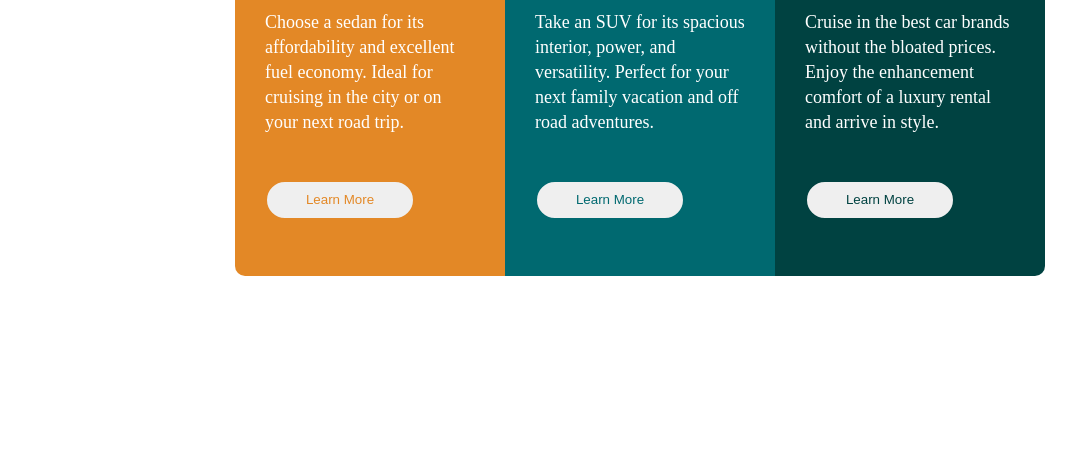
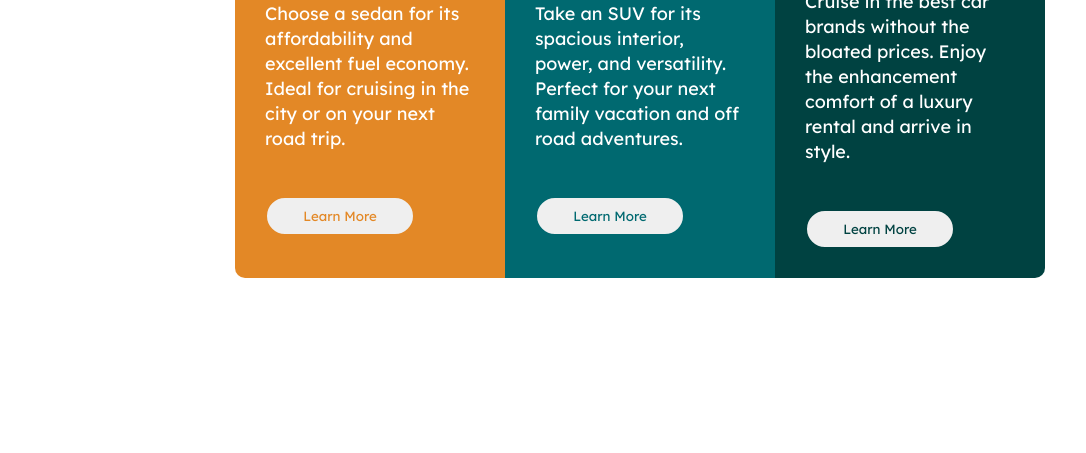
Before and after one commit to Divine-Blessing/flexboxgridlay, a plain HTML site: page index.html in a window 1280 px wide. Shown: the part 372-825 px from the top of the page, without its empty margins (0-1086 px from the left). Drawn offline with Linux system fonts and the light colour scheme.

Commit message:
Add files via upload

```diff
--- a/style.css
+++ b/style.css
@@ -1,7 +1,9 @@
+@import url('https://fonts.googleapis.com/css2?family=Lexend+Deca:wght@100;300;400;500&display=swap');
 *, ::before, ::after{
     padding: 0;
     margin: 0;
     box-sizing: border-box;
+    font-family: 'Lexend Deca', sans-serif;
 }
 a{
     text-decoration: none;
@@ -70,16 +72,13 @@ a{
     border: 2px solid hsl(179, 100%, 13%);
     color: hsl(179, 100%, 13%);
 }
-/* Bright orange: hsl(31, 77%, 52%)
-Dark cyan: hsl(184, 100%, 22%)
-Very dark cyan: hsl(179, 100%, 13%) */
 
+/* GRID */
 #two{
     display: flex;
     justify-content: center;
     align-items: center;
     min-height: 100vh;
-    /* background-color: rgb(13, 20, 37); */
 }
 #major{
     color: white;
```
